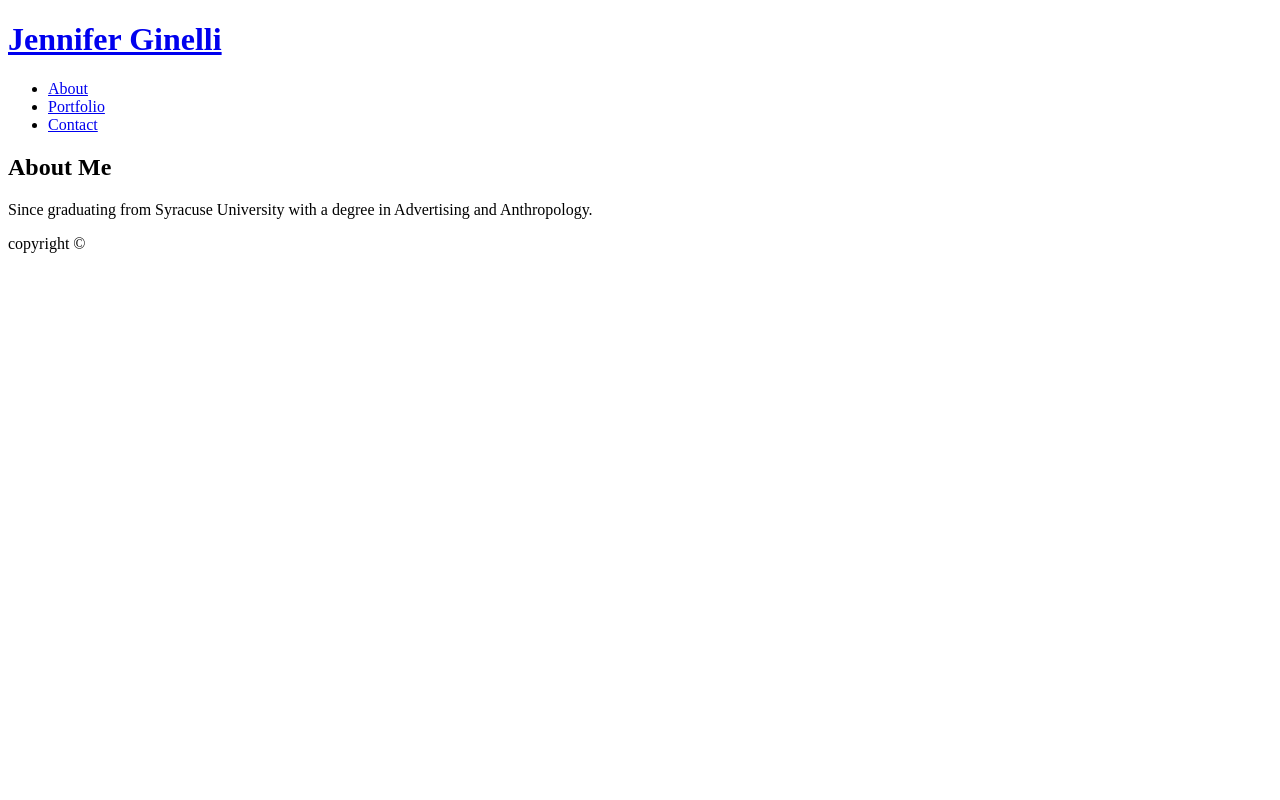
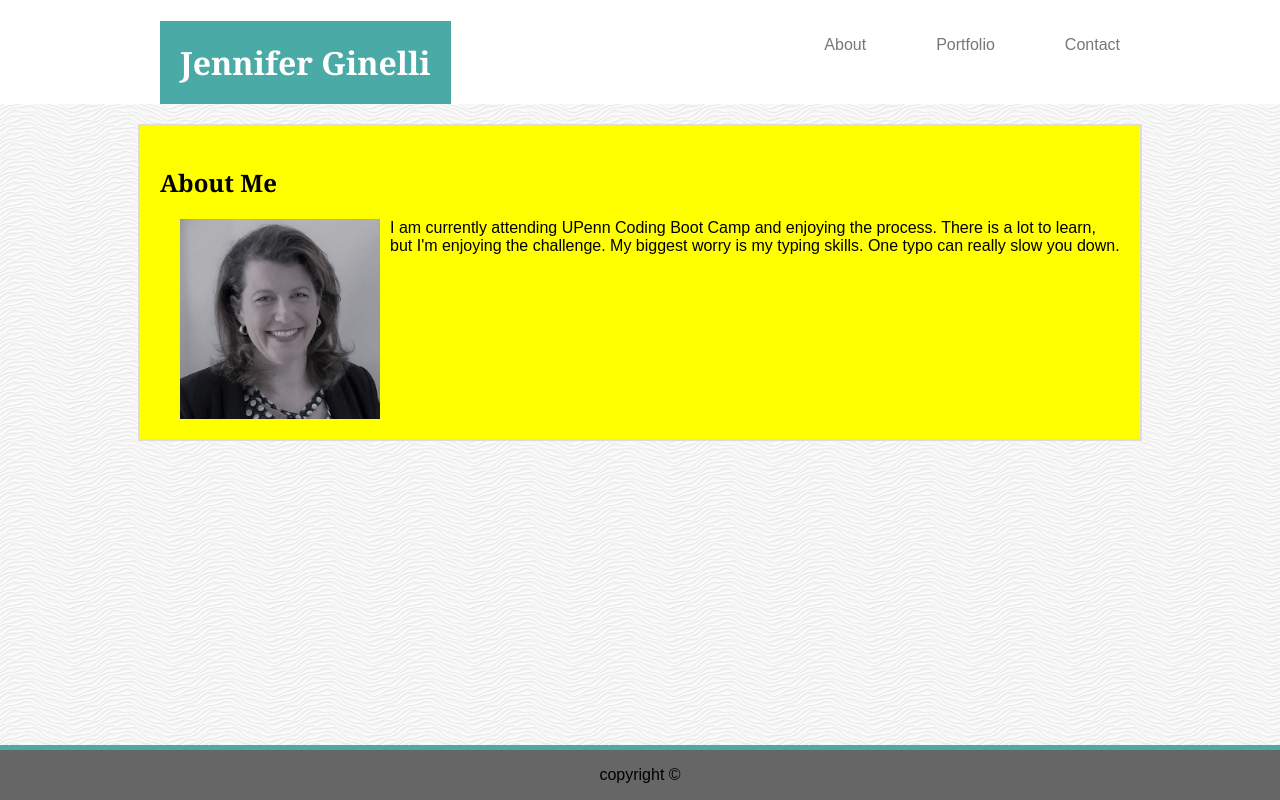
Before and after one commit to jcnimble/Basic-Portfolio, a plain HTML site: page index.html in a window 1280 px wide. Drawn offline with Linux system fonts and the light colour scheme.

Commit message:
adding web page

```diff
--- a/index.html
+++ b/index.html
@@ -2,14 +2,16 @@
 <html lang="en-us">
     <head>
         <meta charset="UTF-8">
-        <title>Jennifer Ginelli</title>
+        <title>Portfolio About Me</title>
+        <link rel="stylesheet" type="text/css" href="style.css">
     </head>
 
     <body>
         <header>
-            <a href="index.html">
+            <div class="container">
+
                 <h1>Jennifer Ginelli</h1>
-            </a>
+
                 <nav>
                     <ul>
                         <li><a href="index.html"> About</a></li>
@@ -17,12 +19,19 @@
                         <li><a href="contact.html"> Contact</a></li>
                     </ul>
                 </nav>
+            </div>
         </header>
 
-        <section>
+        <div class="main-content">
+
+            <section id="about-me">
                 <h2>About Me</h2>
-            <p>Since graduating from Syracuse University with a degree in Advertising and Anthropology.</p>
+
+                <img id="image-bio" src="assets/images/Profile pic.jpg" alt="Jen Ginelli">
+
+                <p>I am currently attending UPenn Coding Boot Camp and enjoying the process. There is a lot to learn, but I'm enjoying the challenge. My biggest worry is my typing skills. One typo can really slow you down.</p>
             </section>
+        </div>
 
         <footer>
             <p>copyright &copy;</p>
--- /dev/null
+++ b/style.css
@@ -0,0 +1,91 @@
+body {
+    margin:0;
+    background-image: url(assets/images/white-waves.png);
+    font-family: 'Arial', 'Helvetica Neue', Helvetica, sans-serif;
+}
+
+.container {
+    width: 960px;
+    margin: 0 auto;
+}
+
+header {
+    background-color: #ffffff;
+    margin: 0;
+    height:
+}
+
+header::after {
+    content: "";
+    clear: both;
+    display: table;
+}
+
+h1 {
+    background: #4aaaa5;
+    padding: 20px;
+    color: white;
+    font-family: 'Georgia', Times, Times New Roman, serif;
+    float: left;
+    margin-bottom: 0px;
+}
+
+nav {
+    margin-top: 20px;
+    float: right;
+}
+
+nav ul {
+    padding: 0;
+    list-style: none;
+}
+
+nav li{
+    float: left;
+    margin-left: 70px;
+}
+
+nav a {
+    color: #777777;
+    text-decoration: none;
+}
+
+.main-content {
+    width: 960px;
+    margin: 0 auto;
+    margin-top: 20px;
+    padding: 20px;
+    background:yellow;
+    border: 2px solid #dddddd;
+    clear: both;
+    overflow: auto;
+}
+
+
+h2 {
+    font-family: 'Georgia', Times, Times New Roman, serif;
+}
+
+#about-me {
+
+}
+
+
+#image-bio {
+    width: 200px;
+    height: 200px;
+    margin-left: 20px;
+    margin-right: 10px;
+    float: left;
+}
+
+footer {
+    clear: both;
+    overflow: auto;
+    position:absolute;
+    bottom: 0;
+    width: 100%;
+    text-align: center;
+    background-color: #666666;
+    border-top: 5px solid #4aaaa5;
+}
```
Also changed, not shown: assets/images/white-waves.png (added). Lines whose indentation alone changed are shown as unchanged.
